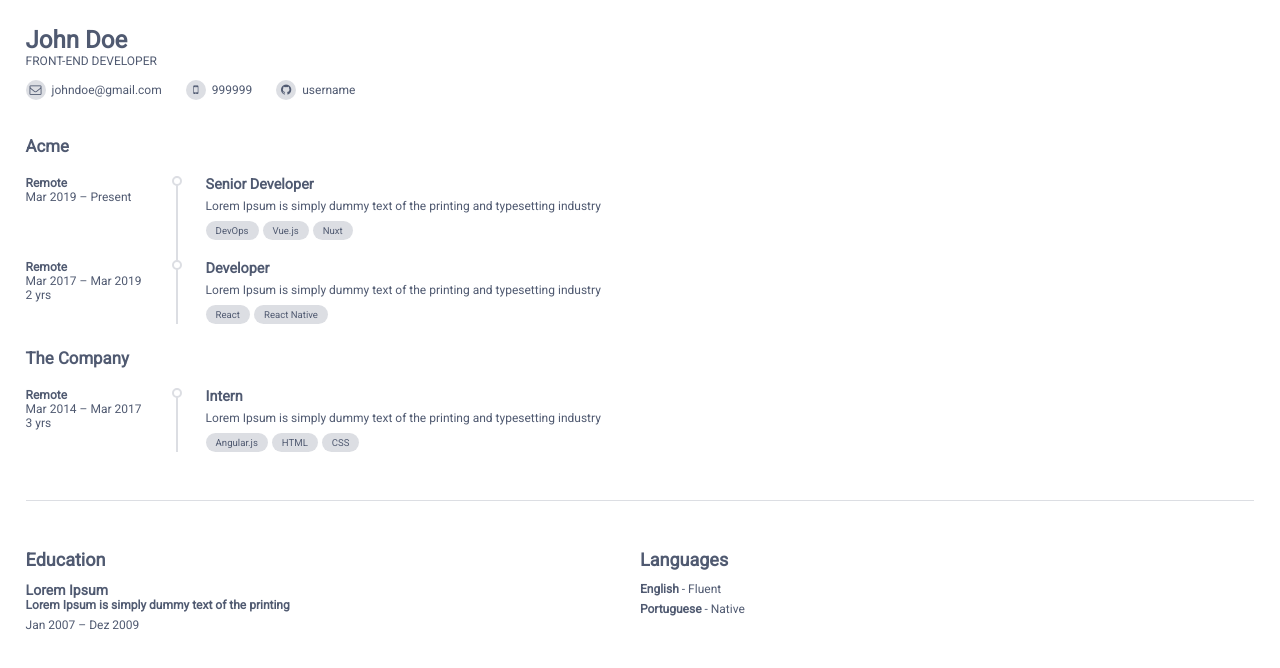
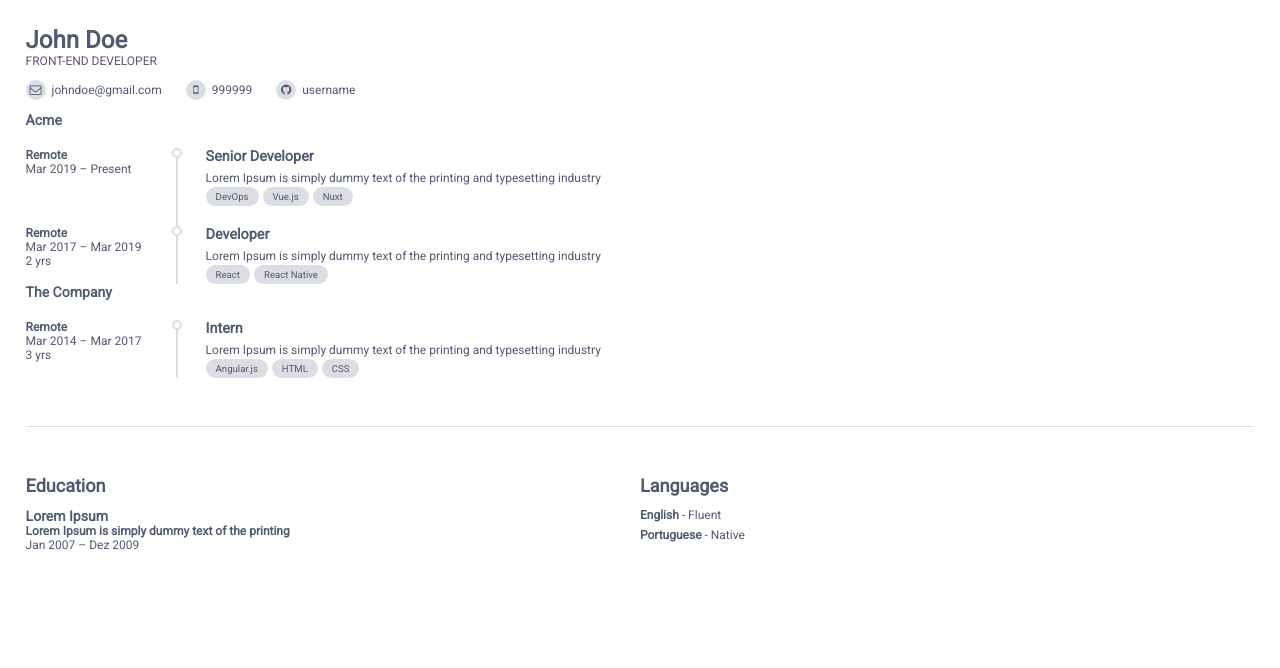
Before and after one commit to iassia/resume-generator, a Nuxt app: page / in a window 1280 px wide. Shown: the top 668 px of the page. Built offline with nearby package versions, Linux system fonts and the light colour scheme.

Commit message:
refactor(experience): Extract experience and roles info into new components

```diff
--- /dev/null
+++ b/components/BaseExperience.vue
@@ -0,0 +1,51 @@
+<template>
+  <div class="experience">
+    <h3 class="experience_title">{{ company }}</h3>
+
+    <div class="experience__group">
+      <base-role v-for="role in roles" :key="role.title" v-bind="role" />
+    </div>
+  </div>
+</template>
+
+<script>
+import BaseRole from '@/components/BaseRole'
+
+export default {
+  components: {
+    BaseRole
+  },
+  props: {
+    company: {
+      type: String,
+      required: true
+    },
+    roles: {
+      type: Array,
+      required: true
+    }
+  }
+}
+</script>
+
+<style lang="scss" scoped>
+.experience {
+  &__title {
+    margin-top: 2rem;
+    font-size: 1.4rem;
+  }
+
+  &__group {
+    position: relative;
+    &::before {
+      content: '';
+      width: 2px;
+      height: 100%;
+      position: absolute;
+      left: 150px;
+      top: 0;
+      background-color: $light-gray;
+    }
+  }
+}
+</style>
--- /dev/null
+++ b/components/BaseRole.vue
@@ -0,0 +1,95 @@
+<template>
+  <div class="experience__item">
+    <div class="experience__info">
+      <p>
+        <strong>{{ type }}</strong>
+        <br />
+        {{ period }}
+        <br />
+        {{ total }}
+      </p>
+    </div>
+    <div class="experience__detail">
+      <h4 class="experience__detail-title">{{ title }}</h4>
+      <p>{{ description }}</p>
+      <base-tags :tags="parseTags" />
+    </div>
+  </div>
+</template>
+
+<script>
+import BaseTags from '@/components/BaseTags'
+
+export default {
+  components: {
+    BaseTags
+  },
+  props: {
+    type: {
+      type: String,
+      required: true
+    },
+    period: {
+      type: String,
+      required: true
+    },
+    total: {
+      type: String,
+      default: ''
+    },
+    title: {
+      type: String,
+      required: true
+    },
+    description: {
+      type: String,
+      required: true
+    },
+    tags: {
+      type: String,
+      default: ''
+    }
+  },
+  computed: {
+    parseTags() {
+      return this.tags.split(',').map((tag) => tag.trim())
+    }
+  }
+}
+</script>
+
+<style lang="scss" scoped>
+.experience {
+  &__item {
+    display: flex;
+    flex-flow: row nowrap;
+    margin-top: 20px;
+  }
+
+  &__info {
+    width: 180px;
+    padding-right: 60px;
+    position: relative;
+
+    &::before {
+      content: '';
+      width: 10px;
+      height: 10px;
+      position: absolute;
+      background-color: white;
+      border: $light-gray 2px solid;
+      border-radius: 10px;
+      left: 146px;
+    }
+  }
+
+  &__detail {
+    width: calc(100% - 180px);
+
+    &-title {
+      margin-bottom: 0.5rem;
+      font-size: 1.2rem;
+    }
+  }
+}
+</style>
--- /dev/null
+++ b/components/BaseTags.vue
@@ -0,0 +1,33 @@
+<template>
+  <ul class="tag">
+    <li v-for="tag in tags" :key="tag" class="tag__item">{{ tag }}</li>
+  </ul>
+</template>
+
+<script>
+export default {
+  props: {
+    tags: {
+      type: Array,
+      default: () => []
+    }
+  }
+}
+</script>
+
+<style lang="scss" scoped>
+.tag {
+  display: inline-block;
+  padding: 0;
+  list-style: none;
+
+  &__item {
+    padding: 4px 10px;
+    border-radius: 20px;
+    background-color: $light-gray;
+    display: inline-block;
+    margin: 2px 4px 0 0;
+    font-size: 0.8rem;
+  }
+}
+</style>
--- a/pages/index.vue
+++ b/pages/index.vue
@@ -2,42 +2,12 @@
   <div class="container">
     <div>
       <base-profile v-bind="profile" />
-      <div
+      <base-experience
         v-for="experience in experiences"
         :key="experience.company"
         class="experience"
-      >
-        <div class="experience__box">
-          <h3>{{ experience.company }}</h3>
-
-          <div class="experience__group">
-            <div
-              v-for="role in experience.roles"
-              :key="role.title"
-              class="experience__item"
-            >
-              <div class="experience__info">
-                <p>
-                  <strong>{{ role.type }}</strong>
-                  <br />
-                  {{ role.period }}
-                  <br />
-                  {{ role.total }}
-                </p>
-              </div>
-              <div class="experience__detail">
-                <h4>{{ role.title }}</h4>
-                <p>{{ role.description }}</p>
-                <ul class="tag">
-                  <li v-for="tag in role.tags.split(',')" :key="tag">
-                    {{ tag.trim() }}
-                  </li>
-                </ul>
-              </div>
-            </div>
-          </div>
-        </div>
-      </div>
+        v-bind="experience"
+      />
       <div class="extra">
         <div class="extra__box">
           <h2>Education</h2>
@@ -69,12 +39,14 @@ import {
 } from '@/content/resume.yaml'
 
 import BaseProfile from '@/components/BaseProfile'
+import BaseExperience from '@/components/BaseExperience'
 import BaseEducation from '@/components/BaseEducation'
 import BaseLanguage from '@/components/BaseLanguage'
 
 export default {
   components: {
     BaseProfile,
+    BaseExperience,
     BaseEducation,
     BaseLanguage
   },
@@ -89,25 +61,10 @@ export default {
 }
 </script>
 
-<style lang="scss">
+<style lang="scss" scoped>
 @media only screen {
   .container {
     padding: 2%;
-  }
-}
-
-.tag {
-  display: inline-block;
-  padding: 0;
-  list-style: none;
-
-  li {
-    padding: 4px 10px;
-    border-radius: 20px;
-    background-color: $light-gray;
-    display: inline-block;
-    margin: 2px 4px 0 0;
-    font-size: 0.8rem;
   }
 }
 
@@ -131,60 +88,4 @@ export default {
     margin-bottom: 0.5rem;
   }
 }
-
-.experience {
-  h3 {
-    margin-top: 2rem;
-    font-size: 1.4rem;
-  }
-
-  p {
-    margin-bottom: 0.5rem;
-  }
-
-  &__group {
-    position: relative;
-    &::before {
-      content: '';
-      width: 2px;
-      height: 100%;
-      position: absolute;
-      left: 150px;
-      top: 0;
-      background-color: $light-gray;
-    }
-  }
-
-  &__item {
-    display: flex;
-    flex-flow: row nowrap;
-    margin-top: 20px;
-  }
-
-  &__info {
-    width: 180px;
-    padding-right: 60px;
-    position: relative;
-
-    &::before {
-      content: '';
-      width: 10px;
-      height: 10px;
-      position: absolute;
-      background-color: white;
-      border: $light-gray 2px solid;
-      border-radius: 10px;
-      left: 146px;
-    }
-  }
-
-  &__detail {
-    width: calc(100% - 180px);
-
-    h4 {
-      margin-bottom: 0.5rem;
-      font-size: 1.2rem;
-    }
-  }
-}
 </style>
```
